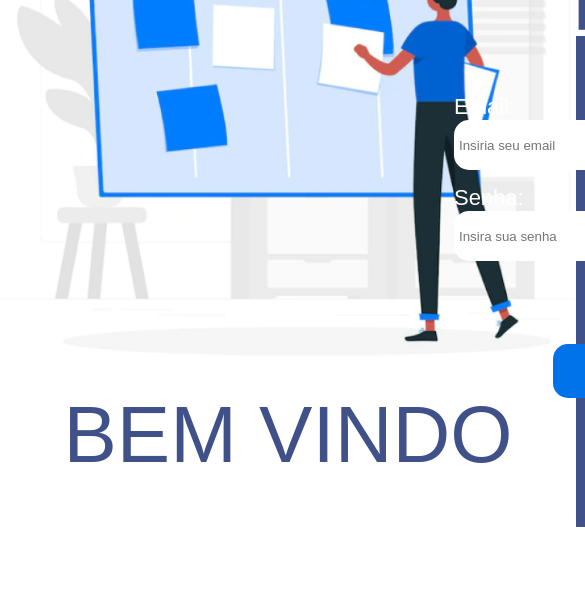
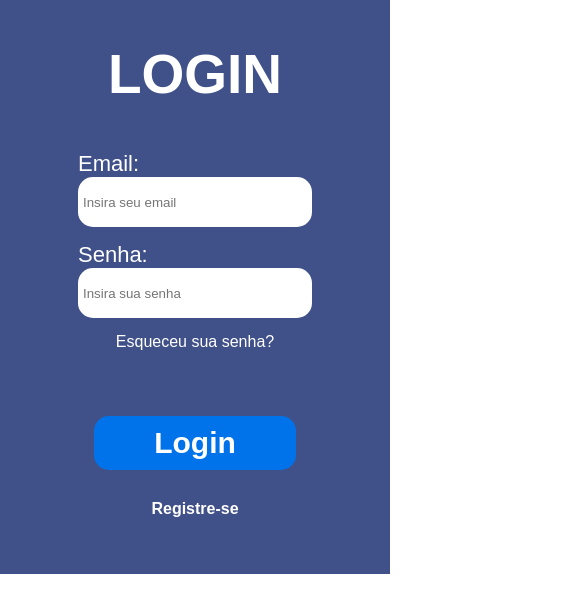
Before and after one commit to Vinicius-Zaneti/Exercicio-HTML-CSS-CO.DE, a plain HTML site: page index.html in a window 390 px wide. Shown: the part 226-838 px from the top of the page, 585 px wide, since content can reach past the window. Drawn offline with Linux system fonts and the light colour scheme.

Commit message:
Atualização de responsividade

```diff
--- a/index.html
+++ b/index.html
@@ -21,7 +21,7 @@
             <p class="titulo">Login</p>
             <div class="form">
                 <label class="infos" for="email"> Email:</label>
-                <input placeholder="Insiria seu email" class="inputs" type="email" id="email" name="email">
+                <input placeholder="Insira seu email" class="inputs" type="email" id="email" name="email">
 
                 <label class="infos" for="pwd">Senha:</label>
                 <input placeholder="Insira sua senha" class="inputs" type="password" id="pwd" name="pwd">
--- a/style.css
+++ b/style.css
@@ -105,3 +105,55 @@
     font-weight: 600;
     margin-top: 30px;
 }
+
+@media screen and (max-width: 900px) {
+
+    .geral{
+        flex-direction: column-reverse;
+        align-items: center;
+        justify-content: center;
+        background-color: var(--azulescuro);
+        height: 800px;
+    }
+
+    .esquerda{
+        display: none;
+    }
+
+    .form{
+        width: 100%;
+    }
+
+    .senha{
+        padding: 15px 0;
+        display: flex;
+        align-self: center;
+    }
+}
+
+@media screen and (min-width: 900px) {
+
+    .inputs{
+        width: 100%;
+    }
+    .infos{
+        width: 100%;
+    }
+    .senha{
+        padding-left: 150px;
+    }
+}
+
+@media screen and (max-width: 570px) {
+
+    .form{
+        width: 60vw;
+    }
+
+    .inputs{
+        width: 100%;
+    }
+    .infos{
+        width: 100%;
+    }
+}
```
